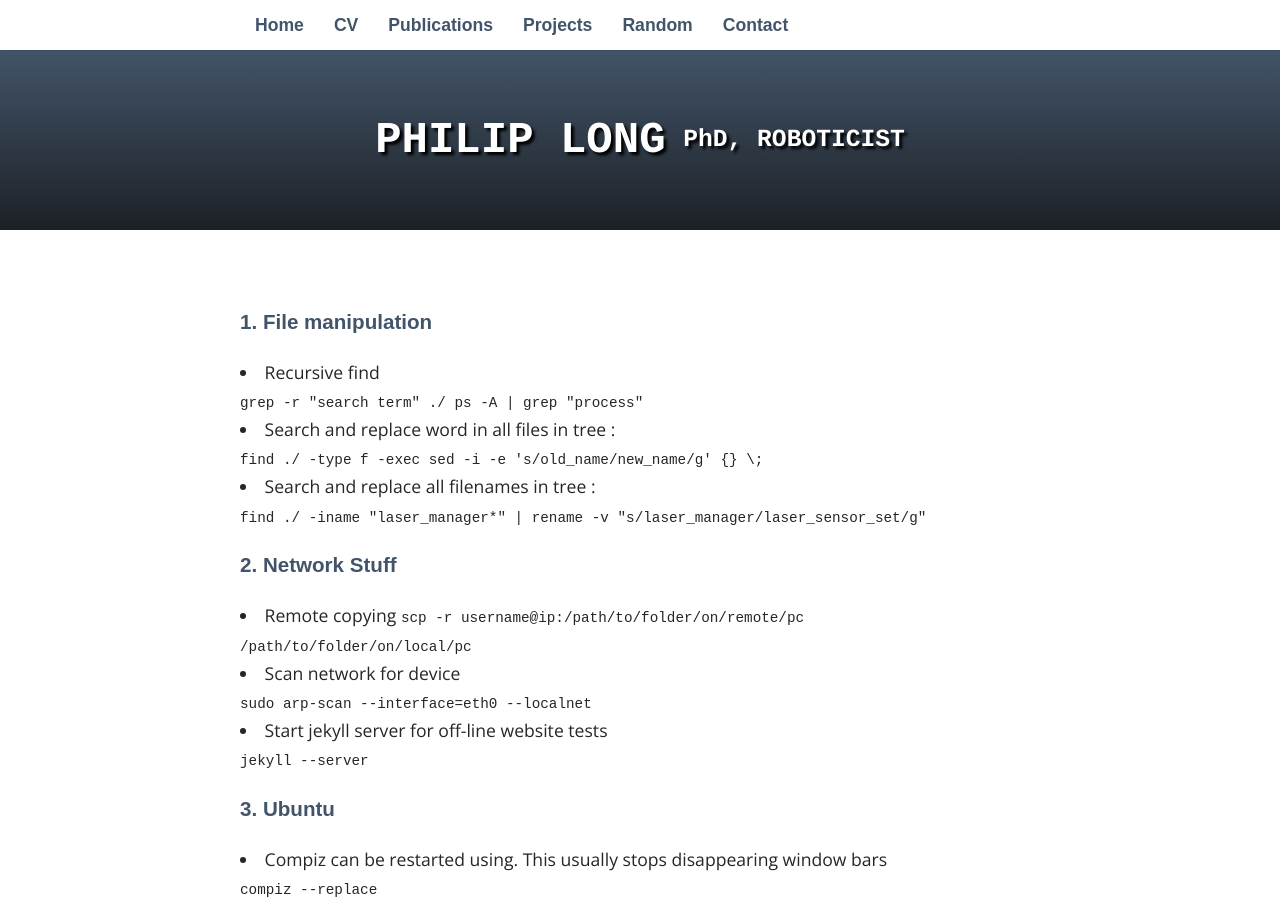
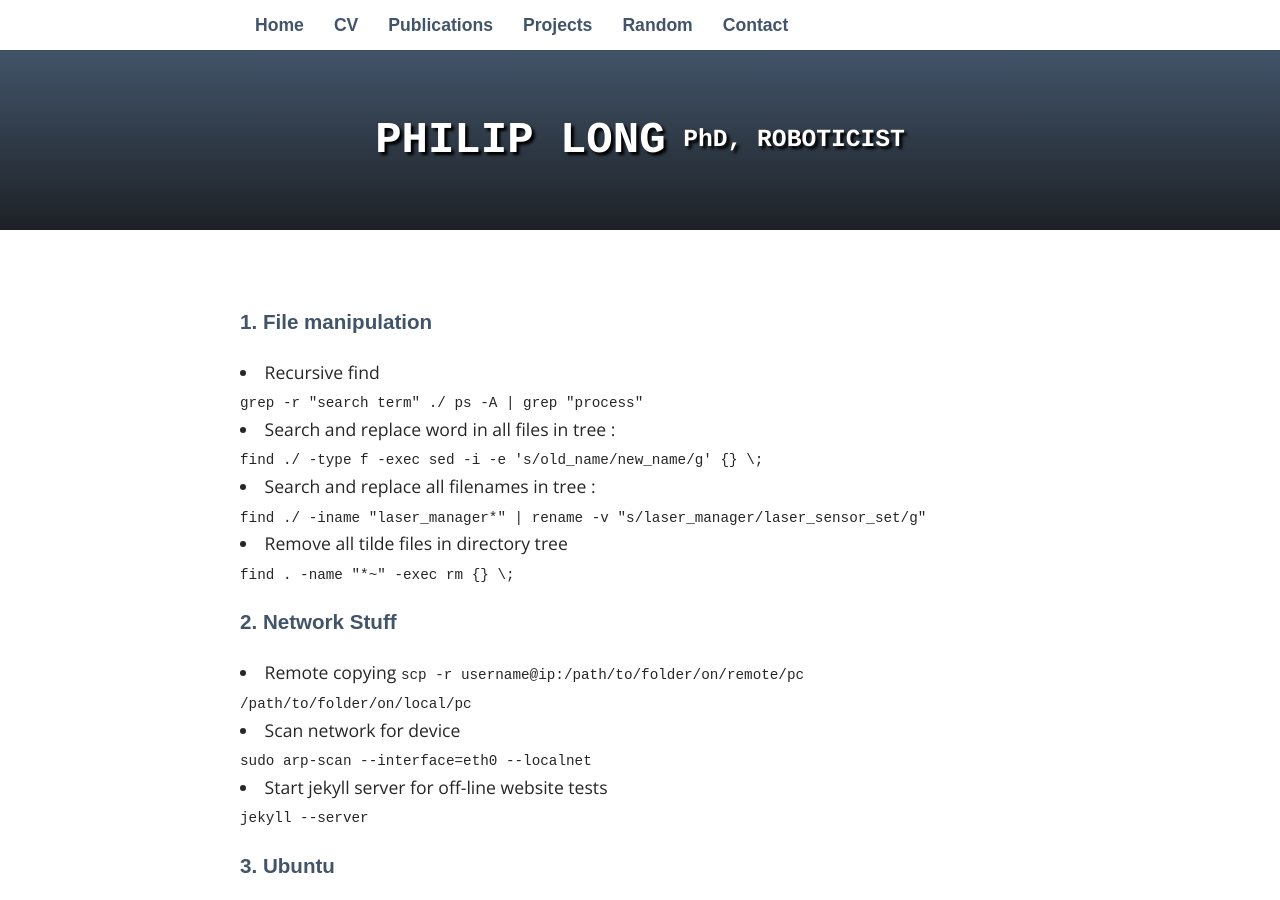
Before and after one commit to philip-long/philip-long.github.io, a Jekyll site: the page built from random/tips.html, in a window 1280 px wide and 900 px high. Built offline with Jekyll 4.4.1, drawn with Linux system fonts in a browser that asks for light colours; some web fonts are replaced.

Commit message:
Update tips.html

```diff
--- a/random/tips.html
+++ b/random/tips.html
@@ -20,8 +20,10 @@ find ./ -type f -exec sed -i -e 's/old_name/new_name/g' {} \;
 <code>
 find ./ -iname "laser_manager*" | rename -v "s/laser_manager/laser_sensor_set/g"
   </code>
-
-
+<li> Remove all tilde files in directory tree </li>
+<code>
+find .  -name "*~" -exec rm {} \;
+</code>
 <h3> 2. Network Stuff </h3>
 <li>  Remote copying
 <code>
```
